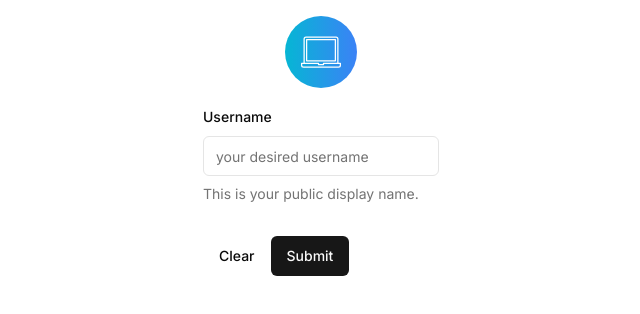
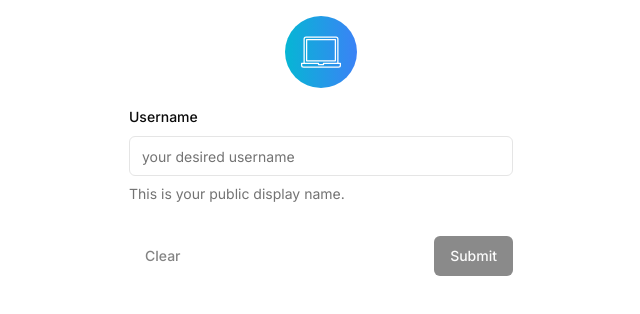
Before and after one commit to JoaoPauloCMarra/Nextjs-Boilerplate, a Next.js app: page / in a window 1280 px wide. Shown: the top 314 px of the page, without its empty margins (319-959 px from the left). Built offline with nearby package versions, Linux system fonts and the light colour scheme.

Commit message:
structure rethinking

```diff
--- /dev/null
+++ b/src/features/username-form/index.ts
@@ -0,0 +1,2 @@
+export { UsernameForm } from './username-form';
+export { useUsernameForm } from './use-username-form';
--- /dev/null
+++ b/src/features/username-form/test-ids.ts
@@ -0,0 +1,5 @@
+export const USERNAME_FORM_TESTIDS = {
+	inputUsername: 'input-username',
+	buttonClear: 'button-clear',
+	buttonSubmit: 'button-submit'
+};
--- /dev/null
+++ b/src/features/username-form/use-username-form.tsx
@@ -0,0 +1,29 @@
+import { FieldValues, UseFormReturn } from 'react-hook-form';
+import { useToast } from '@/components/ui/use-toast';
+
+export function useUsernameForm<T extends FieldValues>(form: UseFormReturn<T, unknown, undefined>) {
+	const { toast } = useToast();
+
+	function onSubmit(values: T) {
+		// TODO: server action implementation
+		const serverResponse = { values };
+
+		toast({
+			title: 'The server sent this back:',
+			description: (
+				<pre className="mt-2 w-[340px] rounded-md bg-slate-950 p-4">
+					<code className="text-white">{JSON.stringify(serverResponse, null, 2)}</code>
+				</pre>
+			)
+		});
+	}
+
+	const onReset = () => {
+		form.reset();
+	};
+
+	return {
+		onSubmit,
+		onReset
+	};
+}
--- a/src/components/form-demo.tsx
+++ b/src/features/username-form/username-form.tsx
@@ -1,7 +1,6 @@
 'use client';
 
 import { zodResolver } from '@hookform/resolvers/zod';
-import { ToastAction } from '@radix-ui/react-toast';
 import { useForm } from 'react-hook-form';
 import z from 'zod';
 import { Button } from '@/components/ui/button';
@@ -15,13 +14,8 @@ import {
 	FormMessage
 } from '@/components/ui/form';
 import { Input } from '@/components/ui/input';
-import { useToast } from '@/components/ui/use-toast';
-
-export const TEST_IDS = {
-	inputUsername: 'input-username',
-	buttonClear: 'button-clear',
-	buttonSubmit: 'button-submit'
-};
+import { useUsernameForm } from '@/features/username-form';
+import { USERNAME_FORM_TESTIDS } from './test-ids';
 
 const formSchema = z.object({
 	username: z.string().toLowerCase().min(2, {
@@ -31,32 +25,23 @@ const formSchema = z.object({
 
 type FormValues = z.infer<typeof formSchema>;
 
-const defaultValues: Partial<FormValues> = {
-	username: ''
+type Props = {
+	defaultValues?: FormValues;
 };
 
-export const FormDemo = () => {
-	const { toast } = useToast();
+export const UsernameForm = ({ defaultValues }: Props) => {
 	const form = useForm<FormValues>({
 		resolver: zodResolver(formSchema),
-		defaultValues
+		defaultValues: defaultValues || {
+			username: ''
+		}
 	});
 
-	function onSubmit(values: FormValues) {
-		toast({
-			title: 'You submitted the following values:',
-			description: (
-				<pre className="mt-2 w-[340px] rounded-md bg-slate-950 p-4">
-					<code className="text-white">{JSON.stringify(values, null, 2)}</code>
-				</pre>
-			),
-			action: <ToastAction altText="Close">Close</ToastAction>
-		});
-	}
+	const { onSubmit, onReset } = useUsernameForm<FormValues>(form);
 
 	return (
 		<Form {...form}>
-			<form onSubmit={form.handleSubmit(onSubmit)} className="space-y-8">
+			<form onSubmit={form.handleSubmit(onSubmit)} className="w-full space-y-8">
 				<FormField
 					control={form.control}
 					name="username"
@@ -65,7 +50,7 @@ export const FormDemo = () => {
 							<FormLabel>Username</FormLabel>
 							<FormControl>
 								<Input
-									data-testid={TEST_IDS.inputUsername}
+									data-testid={USERNAME_FORM_TESTIDS.inputUsername}
 									placeholder="your desired username"
 									className="lowercase"
 									inputMode="text"
@@ -77,17 +62,25 @@ export const FormDemo = () => {
 						</FormItem>
 					)}
 				/>
+				<div className="flex w-full justify-between">
 					<Button
 						type="reset"
 						variant="ghost"
-					onClick={() => form.reset()}
-					data-testid={TEST_IDS.buttonClear}
+						onClick={onReset}
+						data-testid={USERNAME_FORM_TESTIDS.buttonClear}
+						disabled={!form.formState.isDirty}
 					>
 						Clear
 					</Button>
-				<Button type="submit" variant="default" data-testid={TEST_IDS.buttonSubmit}>
+					<Button
+						type="submit"
+						variant="default"
+						data-testid={USERNAME_FORM_TESTIDS.buttonSubmit}
+						disabled={!form.formState.isValid}
+					>
 						Submit
 					</Button>
+				</div>
 			</form>
 		</Form>
 	);
--- a/src/pages/HomePage.tsx
+++ b/src/pages/HomePage.tsx
@@ -6,14 +6,16 @@ import { PageContainer } from '@/components/page-container';
 const BrandLogo = dynamic(() =>
 	import('@/components/brand-logo').then((module) => module.BrandLogo)
 );
-const FormDemo = dynamic(() => import('@/components/form-demo').then((module) => module.FormDemo));
+const UsernameForm = dynamic(() =>
+	import('@/features/username-form').then((module) => module.UsernameForm)
+);
 
 export default function HomePage() {
 	return (
 		<PageContainer>
-			<div className="flex max-w-sm flex-col gap-4">
+			<div className="flex w-full max-w-sm flex-col gap-4">
 				<BrandLogo />
-				<FormDemo />
+				<UsernameForm />
 			</div>
 		</PageContainer>
 	);
```
Also changed, not shown: 2 other files (tests, documents, lock files or other folders). Lines whose indentation alone changed are shown as unchanged.
